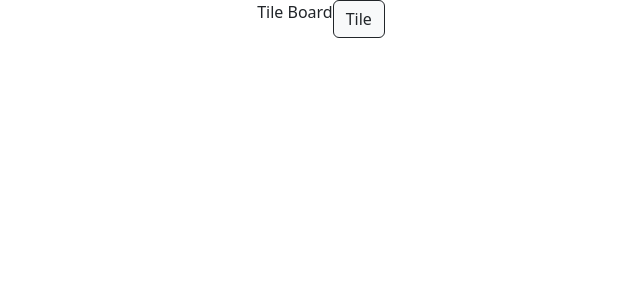
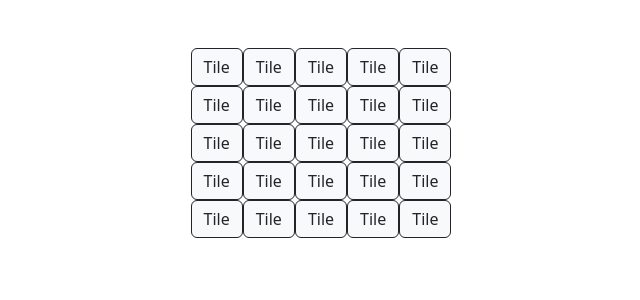
Before and after one commit to mjordonez2001/lights-out, a React (Vite) app: page / in a window 1280 px wide. Shown: the top 300 px of the page, without its empty margins (319-959 px from the left). Built offline with nearby package versions, Linux system fonts and the light colour scheme.

Commit message:
Make tile grid with tile components

```diff
--- a/src/tile-board/Tile.jsx
+++ b/src/tile-board/Tile.jsx
@@ -2,7 +2,7 @@ import React from 'react';
 
 function Tile() {
   return (
-    <button type="button" class="btn btn-light btn-outline-dark">
+    <button type='button' className='btn btn-light btn-outline-dark'>
       Tile
     </button>
   )
--- a/src/tile-board/Tileboard.jsx
+++ b/src/tile-board/Tileboard.jsx
@@ -2,10 +2,24 @@ import React from 'react';
 import Tile from './Tile';
 
 function TileBoard() {
+
+  let allTiles = [];
+  for (let i=0; i<5; i++) {
+    let row = [];
+
+    for (let j=0; j<5; j++) {
+      row.push(<Tile key={`${i}, ${j}`} />);
+    }
+    allTiles.push(row);
+  }
+
   return (
-    <div className='d-flex justify-content-center'>
-        Tile Board
-        <Tile />
+    <div className='container text-center mt-5'>
+      {
+        allTiles.map((row, key) => {
+          return <div key={key}>{row}</div>;
+        })
+      }
     </div>
   )
 }
```
